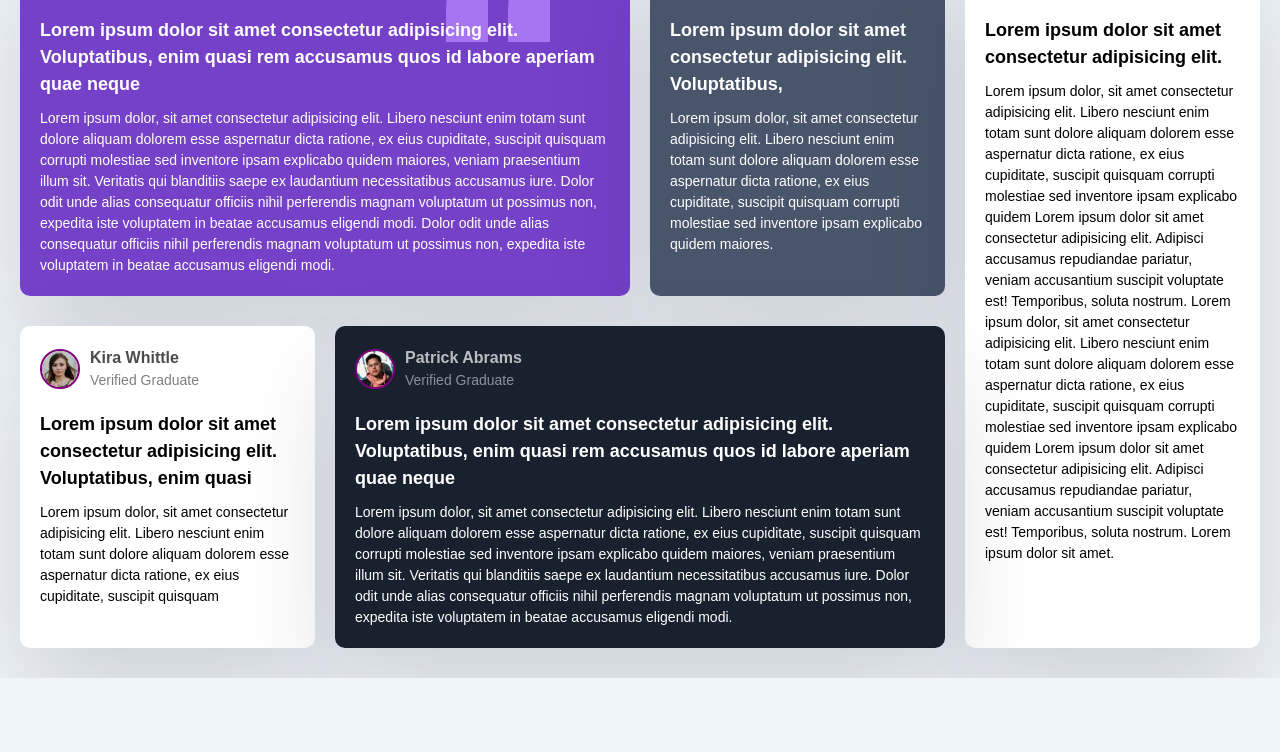
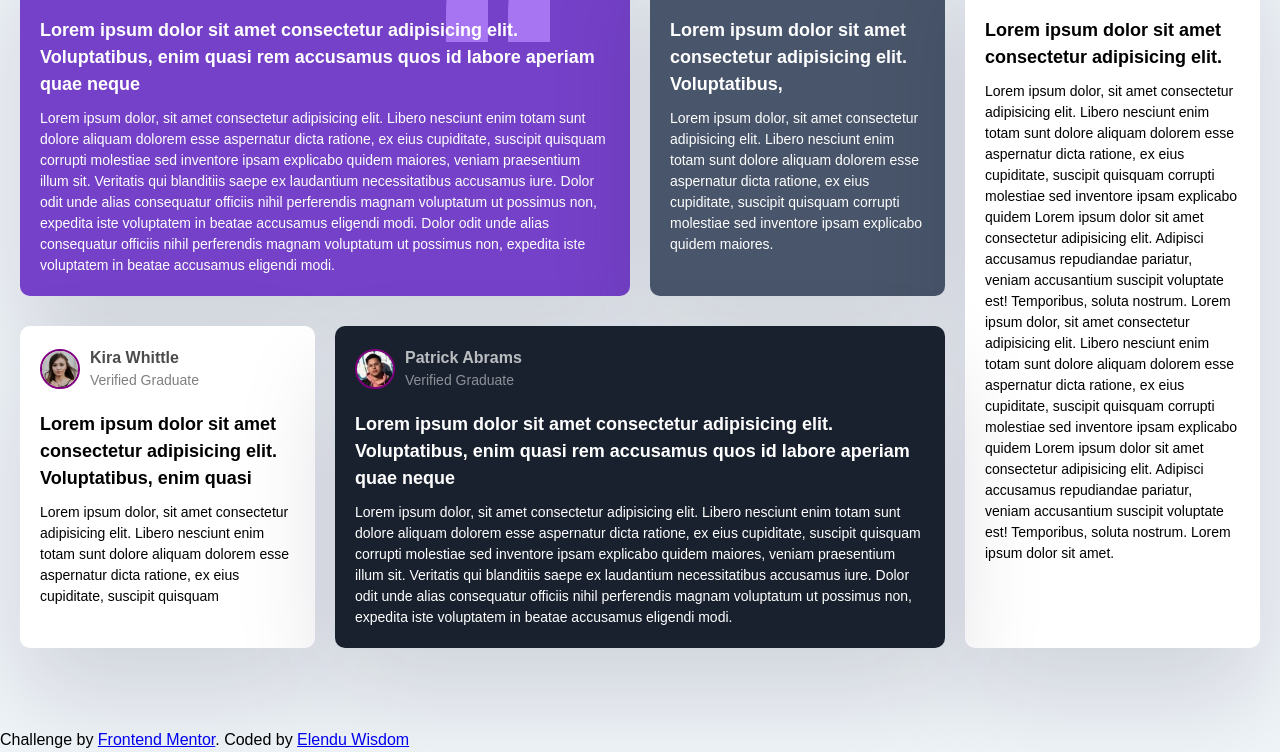
Before and after one commit to theewiz/CSS-Grid, a plain HTML site: page index.html in a window 1280 px wide. Shown: the part 138-890 px from the top of the page. Before the commit the page ends 816 px from the top, so only its background shows below. Drawn offline with Linux system fonts and the light colour scheme.

Commit message:
Update index.html

```diff
--- a/index.html
+++ b/index.html
@@ -92,5 +92,8 @@
 
     </div>
 
+    <div class="attribution">
+        Challenge by <a href="https://www.frontendmentor.io/">Frontend Mentor</a>. Coded by <a href="https://github.com/theewiz">Elendu Wisdom</a>
+    </div>
 </body>
 </html>
```
